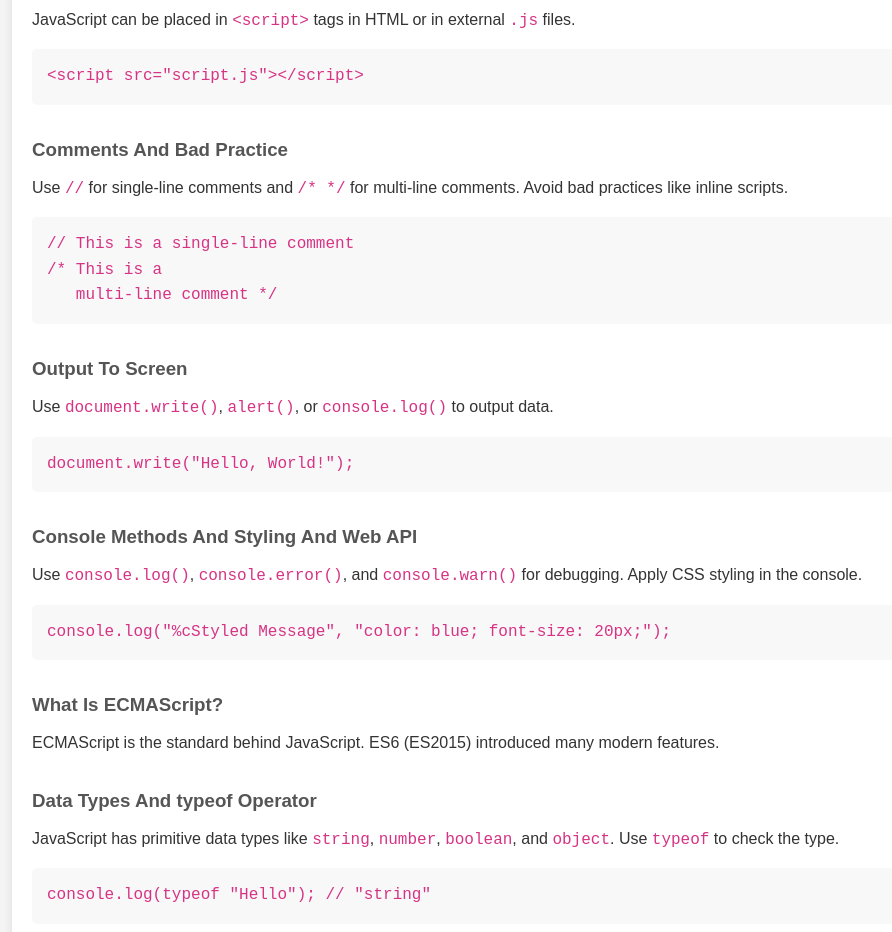
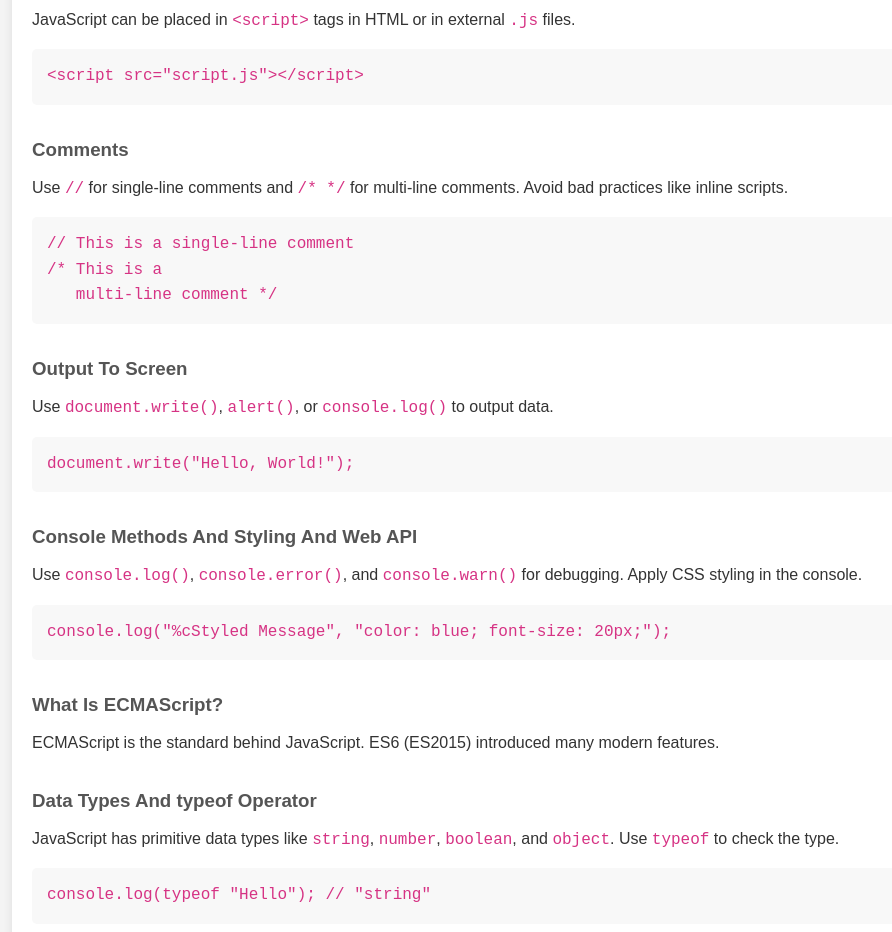
Before and after one commit to sajamalek90/Introduction-to-JavaScript, a plain HTML site: page index.html in a window 1280 px wide. Shown: the part 880-1812 px from the top of the page, without its empty margins (28-920 px from the left). Drawn offline with Linux system fonts and the light colour scheme.

Commit message:
Update index.html

```diff
--- a/index.html
+++ b/index.html
@@ -43,9 +43,9 @@
                 <pre><code>&lt;script src="script.js"&gt;&lt;/script&gt;</code></pre>
             </article>
 
-            <!-- Comments And Bad Practice -->
+            <!-- Comments -->
             <article>
-                <h3>Comments And Bad Practice</h3>
+                <h3>Comments</h3>
                 <p>Use <code>//</code> for single-line comments and <code>/* */</code> for multi-line comments. Avoid bad practices like inline scripts.</p>
                 <pre><code>// This is a single-line comment
 /* This is a
```
